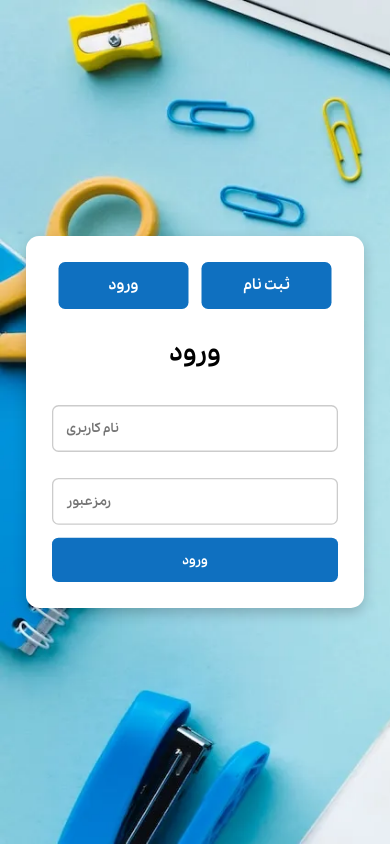
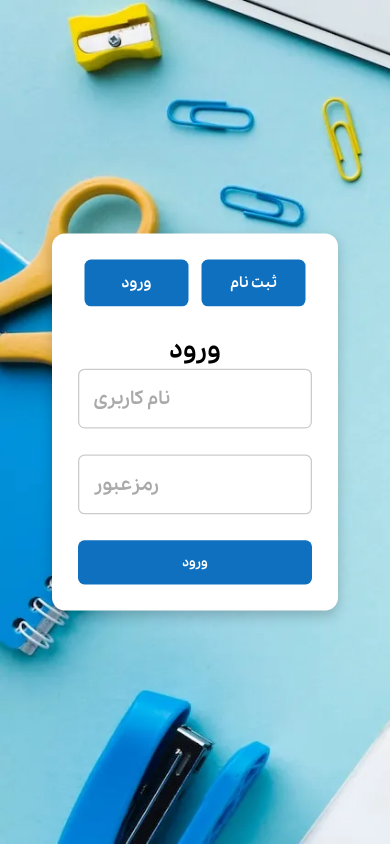
Before and after one commit to Eilya1387/KNTschool, a plain HTML site: page pages/login.html in a window 390 px wide. Drawn offline with Linux system fonts and the light colour scheme.

Commit message:
update login

```diff
--- a/CSS/login.css
+++ b/CSS/login.css
@@ -6,9 +6,14 @@
   font-family: Pelak;
   src: url(../fonts/Pelak-Bold.ttf);
 }
-*{
+
+* {
   font-family: Pelak;
+  margin: 0;
+  padding: 0;
+  box-sizing: border-box;
 }
+
 body {
   display: flex;
   justify-content: center;
@@ -18,8 +23,148 @@ body {
   background: url(../images/copy-space-surrounded-by-office.webp);
   background-size: cover;
   background-repeat: no-repeat;
+}
 
+.container {
+  width: 350px;
+  background: white;
+  border-radius: 10px;
+  padding: 20px;
+  box-shadow: 0 4px 10px rgba(0, 0, 0, 0.2);
+  text-align: center;
+  transform: scale(1.3);
 }
+
+.button-group {
+  display: flex;
+  justify-content: space-around;
+  margin-bottom: 20px;
+}
+
+.button-group button {
+  flex: 1;
+  background: #0f70c0;
+  color: #fff;
+  border: none;
+  padding: 10px 15px;
+  margin: 0 5px;
+  cursor: pointer;
+  border-radius: 5px;
+  transition: 0.3s;
+}
+
+.button-group button:hover {
+  background-color: #0f70c0;
+}
+
+.form {
+  display: none;
+}
+
+.form.active {
+  display: block;
+}
+
+form {
+  display: flex;
+  flex-direction: column;
+}
+
+.input-container {
+  position: relative;
+  margin-bottom: 20px;
+}
+
+input[type="text"],
+input[type="email"],
+input[type="password"] {
+  width: 100%;
+  padding: 12px;
+  border: 1px solid #ccc;
+  border-radius: 5px;
+  font-size: 14px;
+  background-color: transparent;
+}
+
+label {
+  position: absolute;
+  top: 50%;
+  left: 12px;
+  transform: translateY(-50%);
+  color: #aaa;
+  font-size: 14px;
+  pointer-events: none;
+  transition: 0.3s;
+}
+
+input:focus + label,
+input:not(:placeholder-shown) + label {
+  top: -10px;
+  font-size: 12px;
+  color: #0f70c0;
+}
+
+input::placeholder {
+  color: transparent;
+}
+
+input[type="submit"] {
+  background-color: #0f70c0;
+  color: white;
+  border: none;
+  padding: 10px;
+  cursor: pointer;
+  border-radius: 5px;
+  transition: 0.3s;
+}
+
+input[type="submit"]:hover {
+  background-color: #0056b3;
+}
+#strength-bar {
+  height: 5px;
+  width: 0;
+  margin-top: 10px;
+  transition: width 0.3s ease;
+  border-radius: 3px;
+}
+
+#conditions {
+  list-style-type: none;
+  padding: 0;
+}
+
+.condition {
+  position: relative;
+  overflow: hidden;
+  color: black;
+  transition: color 0.3s ease;
+}
+
+.condition.fulfilled {
+  color: black;
+}
+
+.condition.fulfilled::after {
+  content: '';
+  position: absolute;
+  height: 2px;
+  width: 100%;
+  background-color: black;
+  left: 0;
+  bottom: 50%;
+  transform: translateY(50%) scaleX(0);
+  transform-origin: left;
+  animation: drawLine 0.5s ease forwards;
+}
+
+@keyframes drawLine {
+  to {
+    transform: translateY(50%) scaleX(1);
+  }
+}
+
+
 #strength-bar {
   margin-top: 10px;
   transition: all 0.3s ease;
@@ -59,74 +204,25 @@ body {
     transform: translateY(50%) scaleX(1);
   }
 }
+
+@media screen and (max-width: 576px) {
   .container {
-    width: 350px;
-    background: white;
-    border-radius: 10px;
-    padding: 20px;
-    box-shadow: 0 4px 10px rgba(0, 0, 0, 0.2);
-    text-align: center;
-    transform: scale(1.3);
+    width: 260px;
+    font-size: 0.8rem;
+  }
+  .button-group button {
+    font-size: 0.7rem;
+  }
+  form input {
+    font-size: 0.6rem;
+  }
 }
 
-  .button-group {
-    display: flex;
-    justify-content: space-around;
-    margin-bottom: 20px;
+@media screen and (max-width: 450px) {
+  .container {
+    width: 220px;
   }
-
-  .button-group button {
-    flex: 1;
-    background:#0f70c0;
-    color: #fff;
-    border: none;
-    padding: 10px 15px;
-    margin: 0 5px;
-    cursor: pointer;
-    border-radius: 5px;
-    transition: 0.3s;
 }
-
-  .button-group button:hover {
-    background-color: #0f70c0;
-  }
-
-  .form {
-    display: none;
-  }
-
-  .form.active {
-    display: block;
-  }
-
-  form {
-    display: flex;
-    flex-direction: column;
-  }
-
-  input[type="text"], input[type="email"], input[type="password"] {
-    margin: 10px 0;
-    padding: 10px;
-    border: 1px solid #ccc;
-    border-radius: 5px;
-  }
-
-  input[type="submit"] {
-    background-color: #0f70c0;
-    color: white;
-    border: none;
-    padding: 10px;
-    cursor: pointer;
-    border-radius: 5px;
-    transition: 0.3s;
-  }
-
-  input[type="submit"]:hover {
-    background-color: #0056b3;
-  }
-
-
-
 
 ::-webkit-scrollbar {
   width: 10px;
@@ -146,25 +242,3 @@ body {
 ::-webkit-scrollbar-thumb:hover {
   background: #0056b3;
 }
-
-  @media  screen and (max-width:576px)
-  {
-    .container{
-      width: 260px;
-      font-size:.8rem ;
-    }
-    .button-group button{
-      font-size:.7rem ;
-    }
-    form input{
-      font-size: .6rem;
-    }
-
-  }
-  @media  screen and (max-width:450px)
-  {
-    .container{
-      width: 220px;
-    }
-
-  }
--- a/pages/login.html
+++ b/pages/login.html
@@ -15,17 +15,34 @@
     <div id="loginForm" class="form active">
       <h2>ورود</h2>
       <form action="#">
-        <input type="text" placeholder="نام کاربری" required>
-        <input type="password" placeholder="رمزعبور" required>
+        <div class="input-container">
+          <input type="text" id="username" placeholder=" " required>
+          <label for="username">نام کاربری</label>
+        </div>
+        <div class="input-container">
+          <input type="password" id="password" placeholder=" " required>
+          <label for="password">رمزعبور</label>
+        </div>
         <input type="submit" value="ورود">
       </form>
     </div>
     <div id="signupForm" class="form">
       <h2>ثبت نام</h2>
       <form action="#">
-        <input type="text" placeholder="نام کاربری" required>
-        <input type="email" placeholder="ایمیل" required>
-        <input type="password" id="password" placeholder="پسورد" required oninput="checkPasswordStrength()">
+        <div class="input-container">
+          <input type="text" id="signupUsername" placeholder=" " required>
+          <label for="signupUsername">نام کاربری</label>
+        </div>
+        <div class="input-container">
+          <input type="email" id="signupEmail" placeholder=" " required>
+          <label for="signupEmail">ایمیل</label>
+        </div>
+        <div class="input-container">
+          <input type="password" id="signupPassword" placeholder=" " required oninput="checkPasswordStrength()">
+          <label for="signupPassword">پسورد</label>
+          <div id="strength-bar"></div>
+
+        </div>
         <div id="strength-bar"></div>
         <ul id="conditions">
           <li id="length" class="condition">حداقل ۸ کاراکتر</li>
@@ -37,6 +54,6 @@
       </form>
     </div>
   </div>
-      <script src="../js/login.js"></script>
+  <script src="../js/login.js"></script>
 </body>
 </html>
```
Lines whose indentation alone changed are shown as unchanged.
